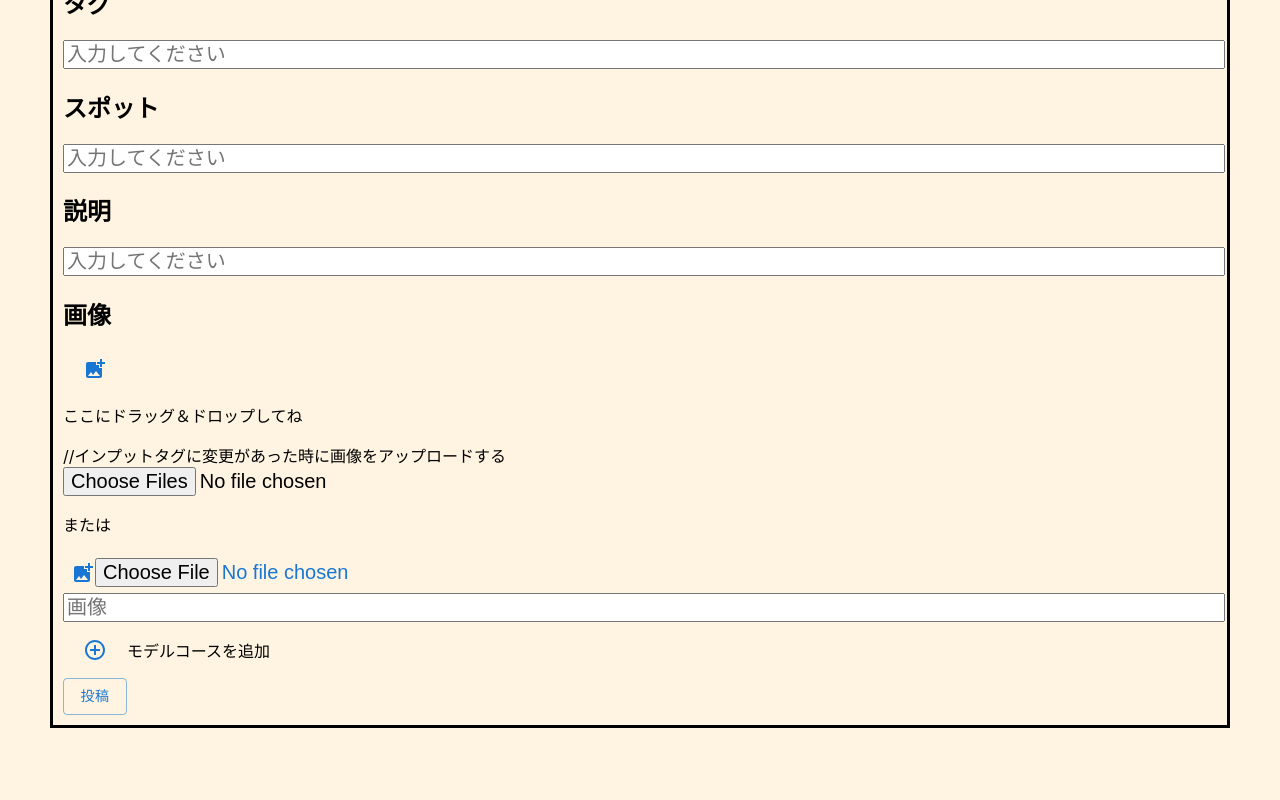
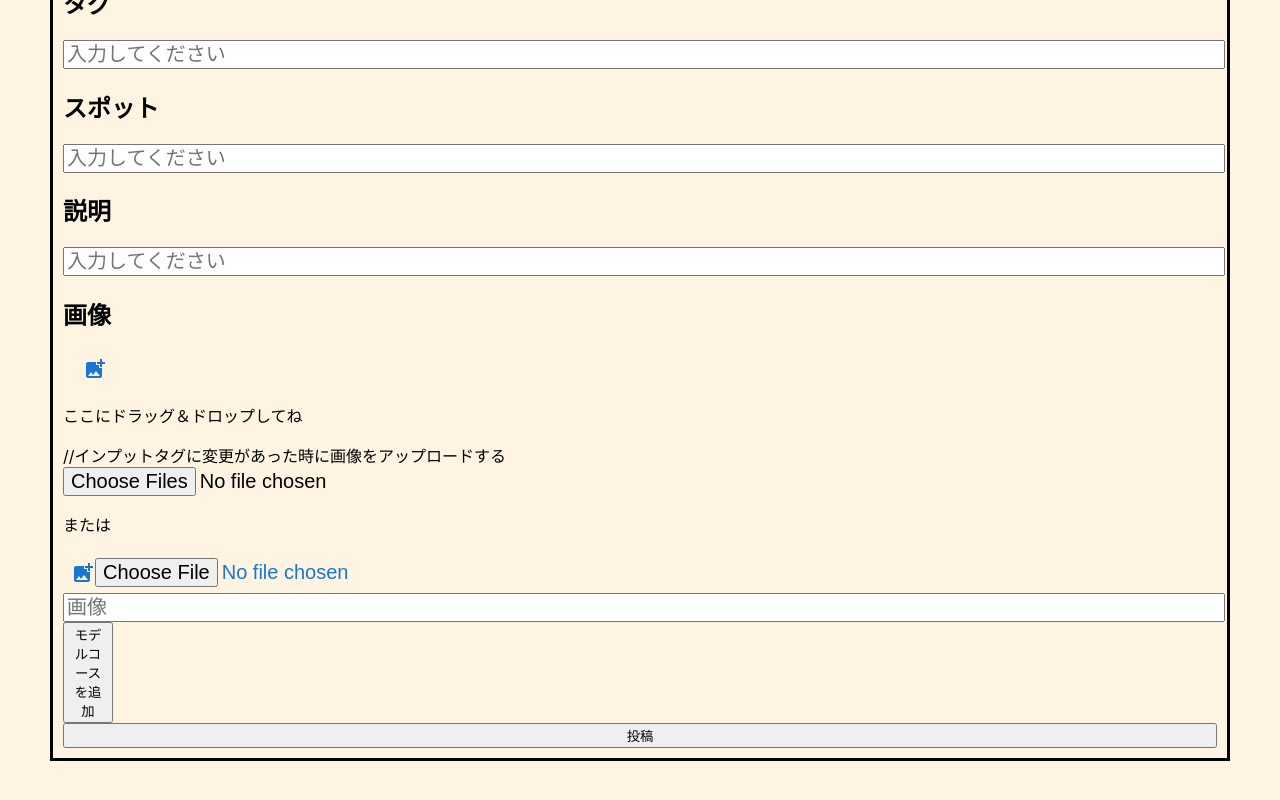
Before and after one commit to WaffleCollege/myway, a React (Create React App) app: page /post in a window 1280 px wide. Shown: the part 348-1148 px from the top of the page. Before the commit the page ends 1126 px from the top, so only its background shows below. Built offline with nearby package versions, Linux system fonts and the light colour scheme.

Commit message:
コースの追加機能

```diff
--- a/src/components/post/Post.js
+++ b/src/components/post/Post.js
@@ -4,8 +4,34 @@ import {Button} from "@mui/material";
 import AddCircleOutlineIcon from '@mui/icons-material/AddCircleOutline';
 import AddPhotoAlternateIcon from '@mui/icons-material/AddPhotoAlternate';
 import ImageUpload from './ImageUpload';
+import { useState } from 'react';
+
 
 function Post() {
+
+  const [courses, setCourses] = useState([]);
+
+  const addCourse = () => {
+    setCourses([...courses, { spot: '', introduce: '', image: '' }]);
+  };
+
+  const handleSpotChange = (index, value) => {
+    const newCourses = [...courses];
+    newCourses[index].spot = value;
+    setCourses(newCourses);
+  };
+
+  const handleIntroduceChange = (index, value) => {
+    const newCourses = [...courses];
+    newCourses[index].introduce = value;
+    setCourses(newCourses);
+  };
+
+  const handleImageChange = (index, value) => {
+    const newCourses = [...courses];
+    newCourses[index].image = value;
+    setCourses(newCourses);
+  };
   return (
     <div className="postBox">
       <form>
@@ -40,16 +66,56 @@ function Post() {
         </div>
 
       </form>
-      <div className="addCourse-section">
-
-       {/*ボタンを押したらスポットすぽっと、説明、画像が出てくる*/}
-      <Button className="postBox_addCourse"><AddCircleOutlineIcon /></Button>
-      <p>モデルコースを追加</p>
+      <form>
+      {courses.map((course, index) => (
+          <div key={index} className="additionalCourse">
+            <div className="form_spotName">
+              <h2>スポット</h2>
+              <input
+                placeholder="入力してください"
+                type="text"
+                value={course.spot}
+                onChange={(e) => handleSpotChange(index, e.target.value)}
+              />
+            </div>
+            <div className="form_spotIntroduce">
+              <h2>説明</h2>
+              <input
+                placeholder="入力してください"
+                type="text"
+                value={course.introduce}
+                onChange={(e) => handleIntroduceChange(index, e.target.value)}
+              />
+            </div>
+            <div className="form_image">
+              <h2>画像</h2>
+              <input
+                placeholder="画像"
+                type="text"
+                value={course.image}
+                onChange={(e) => handleImageChange(index, e.target.value)}
+              />
+            </div>
+            <Button className="postBox_addImage">
+              <AddPhotoAlternateIcon />
+            </Button>
+            {/* アップロード画像の部分 */}
+            <ImageUpload />
+          </div>
+      ))}
+       <div className="addCourse-section">
+          <button type = "button" className="postBox_addCourse" onClick={addCourse}>
+            モデルコースを追加
+          </button>
+        </div>
+            <button variant="outlined" className="postBox_postButton" type="submit">
+            投稿
+          </button>
+        </form>
       </div>
-      <Button variant="outlined" className="postBox_postButton" type="submit">投稿</Button>
 
 
-    </div>
+
   );
 }
 
```
